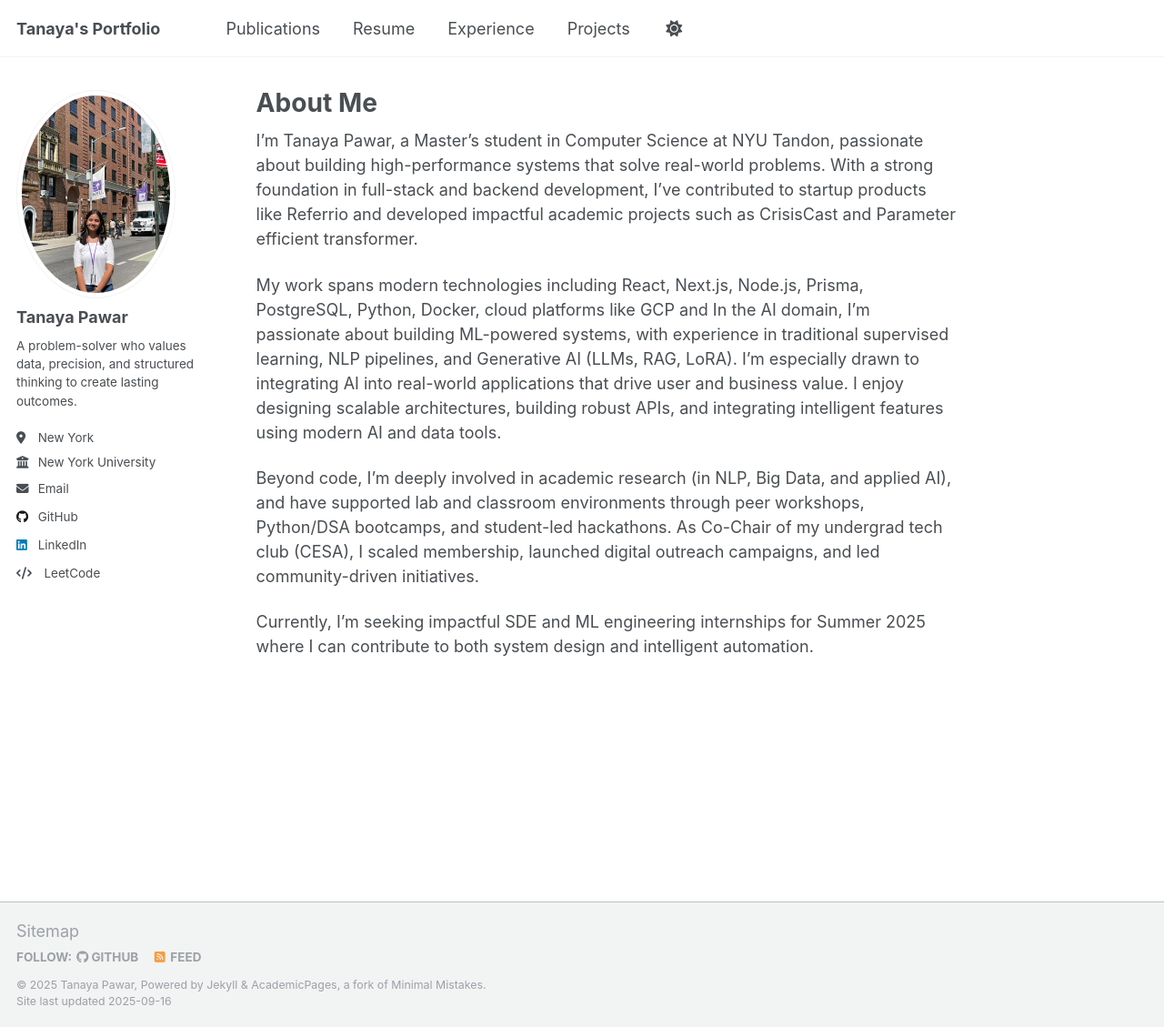
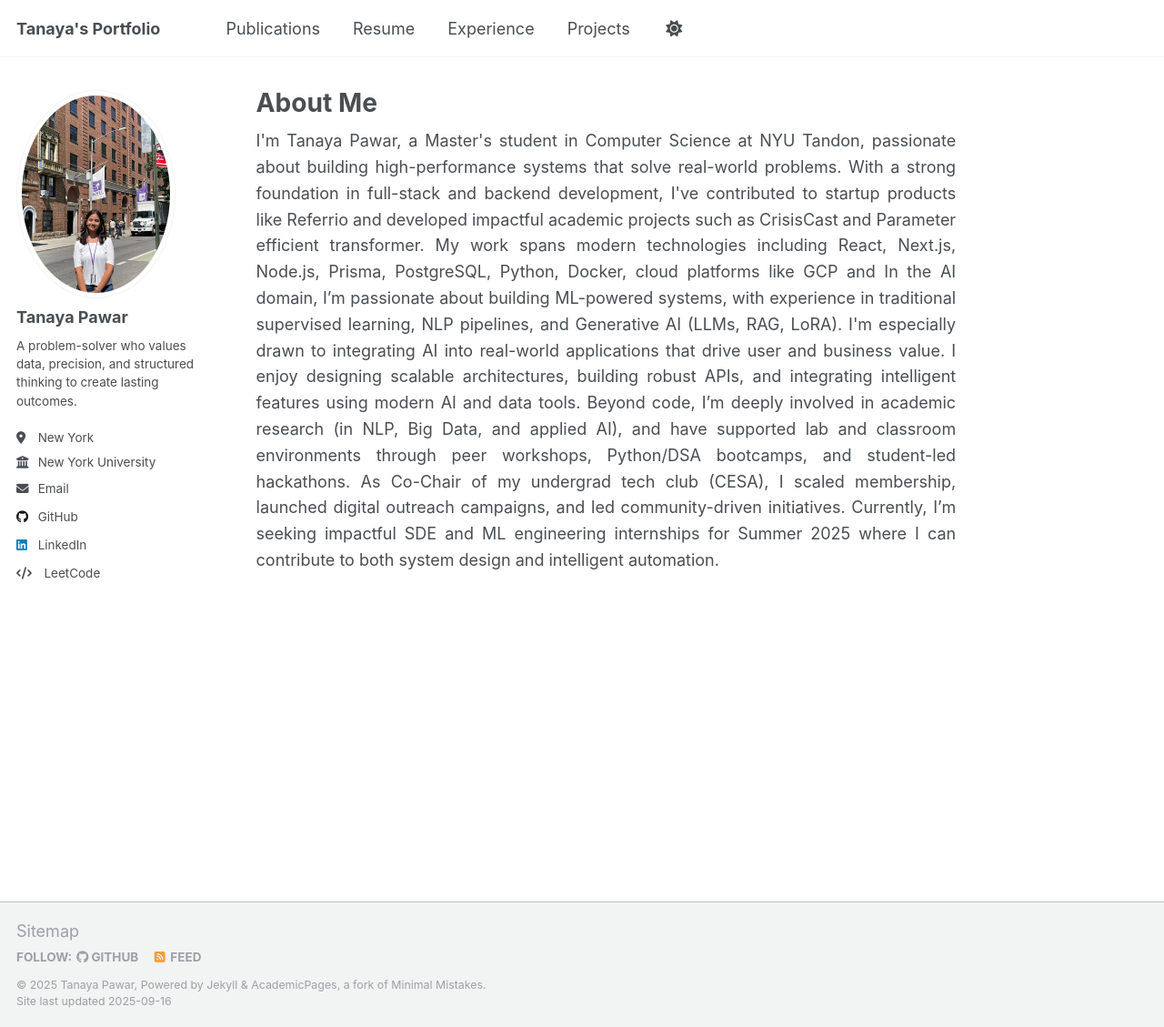
Before and after one commit to tanaya09/tanaya09.github.io, a Jekyll site: the page built from _pages/about.md, in a window 1280 px wide and 1129 px high. Shown: the whole window at 91% size. Built offline with Jekyll 4.4.1, drawn with Linux system fonts in a browser that asks for light colours.

Commit message:
Update about.md

```diff
--- a/_pages/about.md
+++ b/_pages/about.md
@@ -7,6 +7,8 @@ redirect_from:
   - /about.html
 ---
 
+<p style="text-align: justify; line-height: 1.6;">
+
 I'm Tanaya Pawar, a Master's student in Computer Science at NYU Tandon, passionate about building high-performance systems that solve real-world problems. With a strong foundation in full-stack and backend development, I've contributed to startup products like Referrio and developed impactful academic projects such as CrisisCast and Parameter efficient transformer.
 
 My work spans modern technologies including React, Next.js, Node.js, Prisma, PostgreSQL, Python, Docker, cloud platforms like GCP and In the AI domain, I’m passionate about building ML-powered systems, with experience in traditional supervised learning, NLP pipelines, and Generative AI (LLMs, RAG, LoRA). I'm especially drawn to integrating AI into real-world applications that drive user and business value. I enjoy designing scalable architectures, building robust APIs, and integrating intelligent features using modern AI and data tools.
@@ -14,3 +16,5 @@ My work spans modern technologies including React, Next.js, Node.js, Prisma, Pos
 Beyond code, I’m deeply involved in academic research (in NLP, Big Data, and applied AI), and have supported lab and classroom environments through peer workshops, Python/DSA bootcamps, and student-led hackathons. As Co-Chair of my undergrad tech club (CESA), I scaled membership, launched digital outreach campaigns, and led community-driven initiatives.
 
 Currently, I’m seeking impactful SDE and ML engineering internships for Summer 2025 where I can contribute to both system design and intelligent automation.
+
+</p>
```
